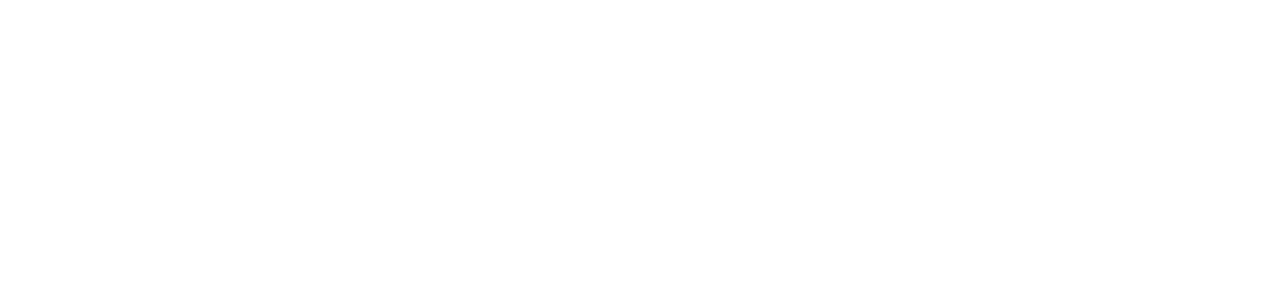
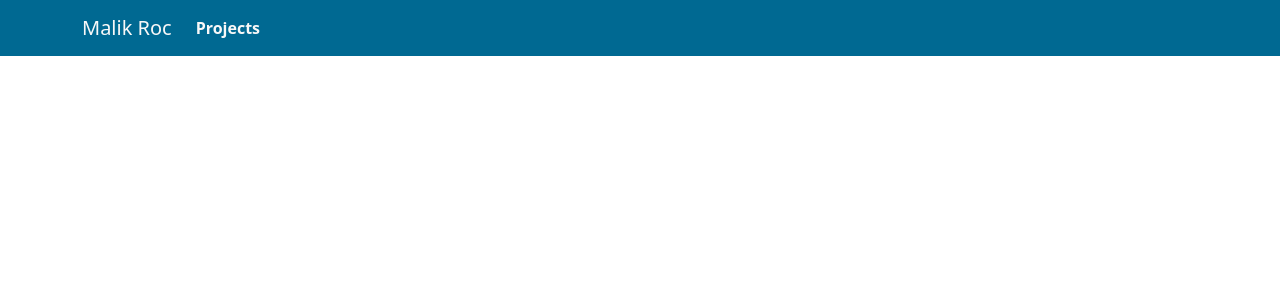
Before and after one commit to rocstory/rocstory.github.io-old, a React (Create React App) app: page / in a window 1280 px wide. Shown: the top 300 px of the page. Built offline with nearby package versions, Linux system fonts and the light colour scheme.

Commit message:
052424 - Navbar WIP

```diff
--- a/package.json
+++ b/package.json
@@ -15,6 +15,7 @@
     "react-bootstrap": "^2.10.2",
     "react-dom": "^18.3.1",
     "react-scripts": "5.0.1",
+    "sass": "^1.77.2",
     "typescript": "^4.9.5",
     "web-vitals": "^2.1.4"
   },
--- a/src/App.css
+++ b/src/App.css
@@ -32,7 +32,12 @@
   from {
     transform: rotate(0deg);
   }
+
   to {
     transform: rotate(360deg);
   }
 }
+
+.debugr {
+  border: 2px solid red;
+}
--- a/src/App.tsx
+++ b/src/App.tsx
@@ -1,11 +1,12 @@
 import React from 'react';
 import logo from './logo.svg';
 import './App.css';
+import NavBar from './components/NavBar/NavBar';
 
 function App() {
   return (
     <div className="App">
-
+      <NavBar />
     </div>
   );
 }
--- /dev/null
+++ b/src/components/NavBar/NavBar.scss
@@ -0,0 +1,24 @@
+@use "../../styling/main.scss" as *;
+
+.rs-navbar {
+    background-color: $rsMainColor;
+
+    .disabled {
+        cursor: none;
+    }
+    .disabled:hover {
+        color: $rsTextLight;
+    }
+
+    a, span {
+        color: $rsTextLight;
+    }
+
+    a {
+        font-weight: bold;
+    }
+
+    a:hover , a:focus {
+        color: $rsAccentColor;
+    }
+}
--- /dev/null
+++ b/src/components/NavBar/NavBar.tsx
@@ -0,0 +1,19 @@
+import Container from 'react-bootstrap/Container';
+import Nav from 'react-bootstrap/Nav';
+import Navbar from 'react-bootstrap/Navbar';
+import './NavBar.scss';
+
+function NavBar() {
+    return (
+        <Navbar sticky={`top`} className={`rs-navbar`} >
+            <Container>
+                <Navbar.Brand className={`disabled`}>Malik Roc</Navbar.Brand>
+                <Nav className="me-auto">
+                    <Nav.Link>Projects</Nav.Link>
+                </Nav>
+            </Container>
+        </Navbar>
+    )
+}
+
+export default NavBar;
--- a/src/index.tsx
+++ b/src/index.tsx
@@ -3,6 +3,8 @@
 import './index.css';
 import App from './App';
 import reportWebVitals from './reportWebVitals';
+// need line 7 for bootstrap styles to load - src: https://stackoverflow.com/questions/47354472/react-bootstrap-not-styling-my-react-components
+import '../node_modules/bootstrap/dist/css/bootstrap.min.css';
 
 const root = ReactDOM.createRoot(
   document.getElementById('root') as HTMLElement
--- /dev/null
+++ b/src/styling/main.scss
@@ -0,0 +1,4 @@
+$rsMainColor: #006992;
+$rsAccentColor: #eca400; // TODO: change to appropriate accent color
+
+$rsTextLight: #F8F8F8;
```
Also changed, not shown: 1 other file (tests, documents, lock files or other folders).
